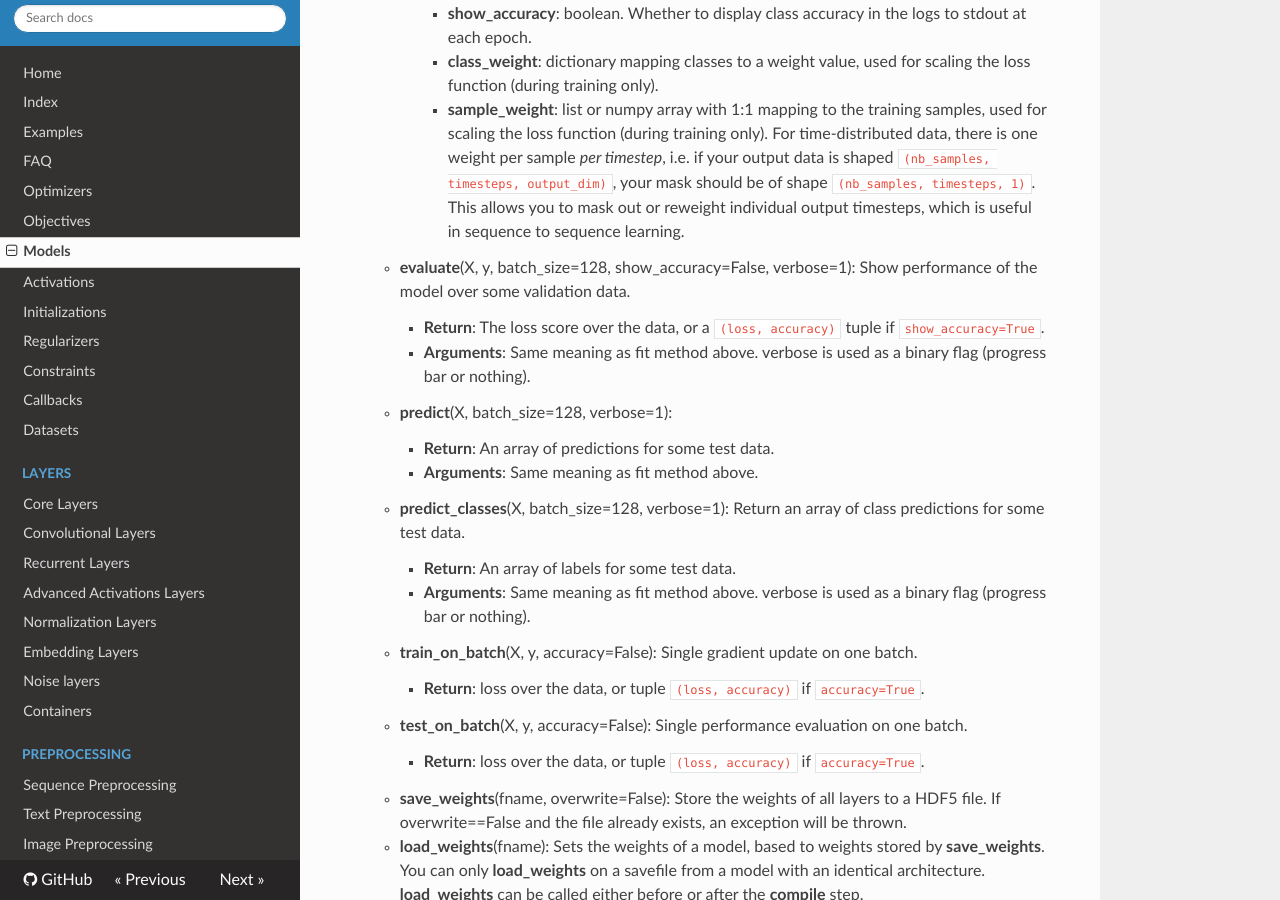
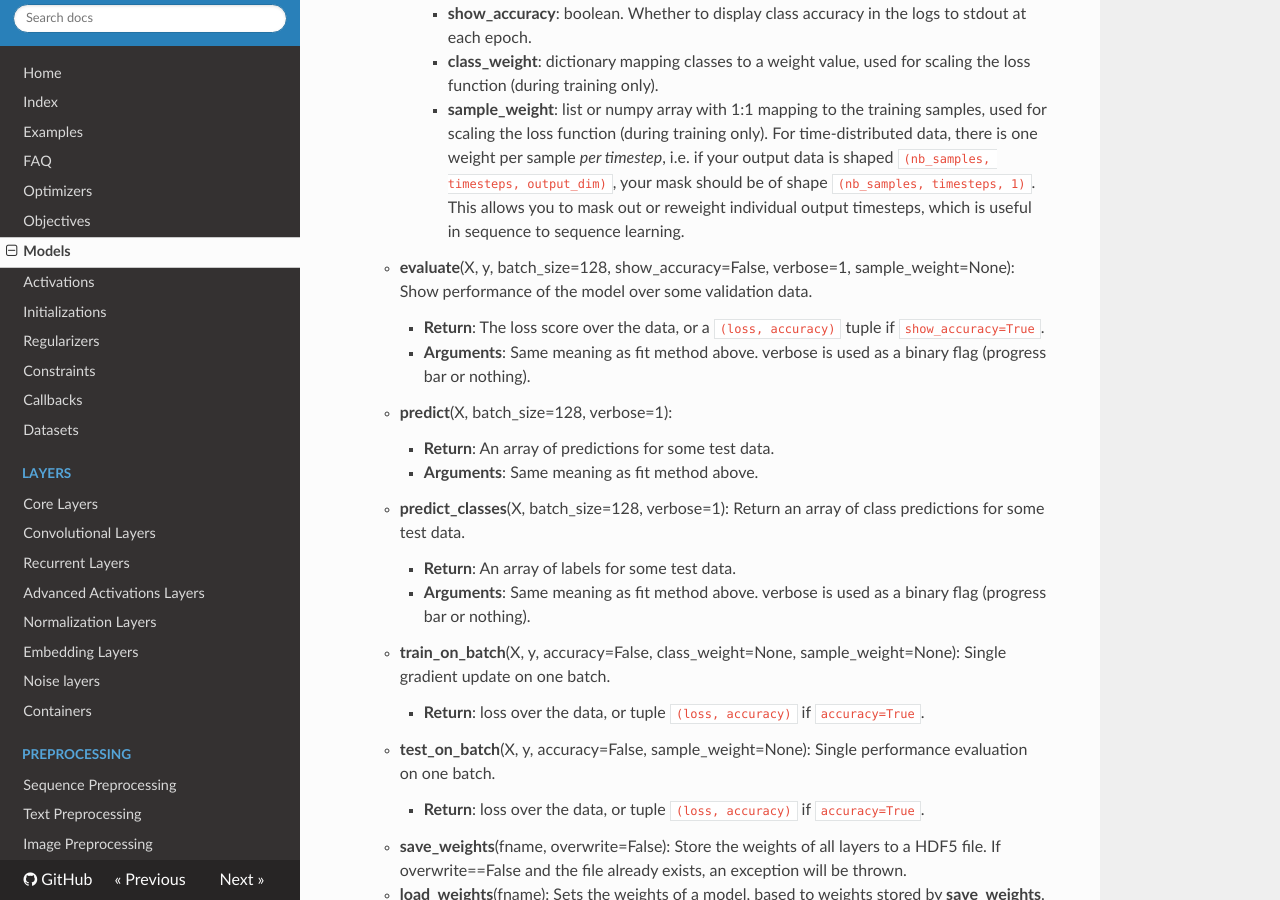
Before and after one commit to Tusespifump1o/keras, an MkDocs documentation site: the page built from docs/sources/models.md, in a window 1280 px wide and 900 px high, scrolled down 1075 px. Built offline with MkDocs 1.6.1, drawn with Linux system fonts in a browser that asks for light colours; nearby versions of some CDN libraries; old or Windows-style settings are respelled for this version of MkDocs.

Commit message:
add class_weight/sample_weight parameters to doc #736

```diff
--- a/docs/sources/models.md
+++ b/docs/sources/models.md
@@ -28,7 +28,7 @@ model = keras.models.Sequential()
             - __show_accuracy__: boolean. Whether to display class accuracy in the logs to stdout at each epoch.
             - __class_weight__: dictionary mapping classes to a weight value, used for scaling the loss function (during training only).
             - __sample_weight__: list or numpy array with 1:1 mapping to the training samples, used for scaling the loss function (during training only). For time-distributed data, there is one weight per sample *per timestep*, i.e. if your output data is shaped `(nb_samples, timesteps, output_dim)`, your mask should be of shape `(nb_samples, timesteps, 1)`. This allows you to mask out or reweight individual output timesteps, which is useful in sequence to sequence learning.
-    - __evaluate__(X, y, batch_size=128, show_accuracy=False, verbose=1): Show performance of the model over some validation data.
+    - __evaluate__(X, y, batch_size=128, show_accuracy=False, verbose=1, sample_weight=None): Show performance of the model over some validation data.
         - __Return__: The loss score over the data, or a `(loss, accuracy)` tuple if `show_accuracy=True`.
         - __Arguments__: Same meaning as fit method above. verbose is used as a binary flag (progress bar or nothing).
     - __predict__(X, batch_size=128, verbose=1):
@@ -37,9 +37,9 @@ model = keras.models.Sequential()
     - __predict_classes__(X, batch_size=128, verbose=1): Return an array of class predictions for some test data.
         - __Return__: An array of labels for some test data.
         - __Arguments__: Same meaning as fit method above. verbose is used as a binary flag (progress bar or nothing).
-    - __train_on_batch__(X, y, accuracy=False): Single gradient update on one batch.
+    - __train_on_batch__(X, y, accuracy=False, class_weight=None, sample_weight=None): Single gradient update on one batch.
         - __Return__: loss over the data, or tuple `(loss, accuracy)` if `accuracy=True`.
-    - __test_on_batch__(X, y, accuracy=False): Single performance evaluation on one batch.
+    - __test_on_batch__(X, y, accuracy=False, sample_weight=None): Single performance evaluation on one batch.
         - __Return__: loss over the data, or tuple `(loss, accuracy)` if `accuracy=True`.
     - __save_weights__(fname, overwrite=False): Store the weights of all layers to a HDF5 file. If overwrite==False and the file already exists, an exception will be thrown.
     - __load_weights__(fname): Sets the weights of a model, based to weights stored by __save_weights__. You can only __load_weights__ on a savefile from a model with an identical architecture. __load_weights__ can be called either before or after the __compile__ step.
```
